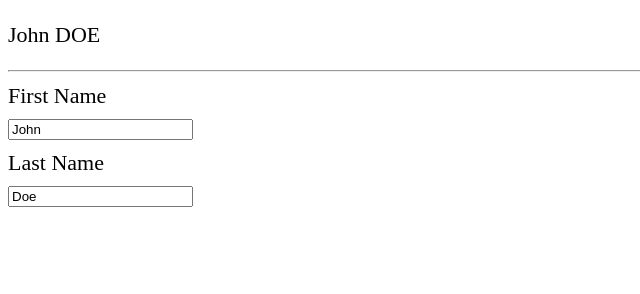
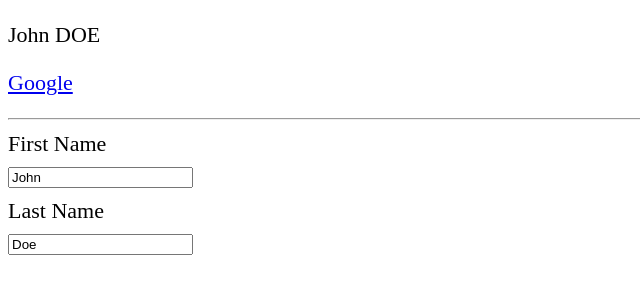
Before and after one commit to javonwashere/complete-vue-mastery-2021, a plain HTML site: page section-2/index.html in a window 1280 px wide. Shown: the whole page, without its empty margins (0-640 px from the left). Drawn offline with nearby package versions, Linux system fonts and the light colour scheme.

Commit message:
binding attributes

```diff
--- a/section-2/app.js
+++ b/section-2/app.js
@@ -2,7 +2,8 @@ const vm = Vue.createApp({
     data() {
         return {
             firstName: 'John',
-            lastName: 'Doe'
+            lastName: 'Doe',
+            url: 'https://google.com'
         }
     },
     methods: {
--- a/section-2/index.html
+++ b/section-2/index.html
@@ -7,6 +7,7 @@
   <body>
     <div id="app" v-cloak>
       <p>{{ fullName() }}</p>
+      <p><a :href="url" target="_blank">Google</a></p>
       <hr />
       <label>First Name</label>
       <input type="text" v-model="firstName"/>
```
